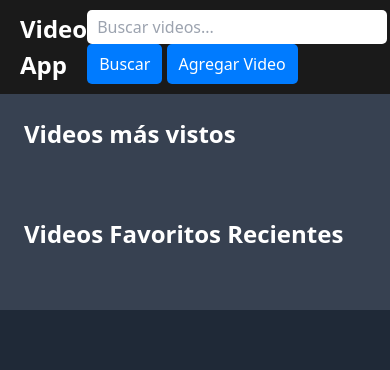
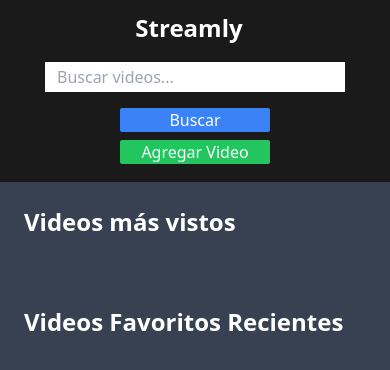
Before and after one commit to anthonyariasr/Video-App-Backend, a website: page frontend/index.html in a window 390 px wide. Drawn offline with Linux system fonts and the light colour scheme; no server answers.

Commit message:
responsive

```diff
--- a/frontend/index.html
+++ b/frontend/index.html
@@ -1,34 +1,34 @@
 <!DOCTYPE html>
-<html lang="en">
+<html lang="en" class="bg-gray-700">
 <head>
     <meta charset="UTF-8">
     <meta name="viewport" content="width=device-width, initial-scale=1.0">
-    <title>Video App</title>
+    <title>Streamly</title>
     <link rel="stylesheet" href="output.css">
     <link rel="stylesheet" href="styles.css">
 </head>
-<body class="bg-gray-800 text-white">
+<body class="bg-gray-800 text-white h-full">
 
     <!-- Barra de navegación -->
-    <nav>
+    <nav class="flex flex-col md:flex-row items-center justify-center md:justify-between">
         <div>
-            <h1 id="nav-home">Video App</h1>
+            <h1 id="nav-home" class="mb-4 mr-3 md:mb-0">Streamly</h1>
         </div>
-        <div>
-            <input type="text" id="search-bar" placeholder="Buscar videos...">
-            <button id="search-button" class="nav-button">Buscar</button>
-            <button id="nav-add-video" class="nav-button">Agregar Video</button>
+        <div class="flex flex-col md:flex-row items-center justify-center">
+            <input class="w-[300px] h-[30px] text-black p-3" type="text" id="search-bar" placeholder="Buscar videos...">
+            <button id="search-button" class="bg-blue-500 w-[150px] rounded-sm mt-4 my-2 cursor-pointer hover:bg-blue-600 md:my-0 md:mx-4">Buscar</button>
+            <button id="nav-add-video" class="bg-green-500 w-[150px] rounded-sm mb-2 cursor-pointer hover:bg-green-600 md:my-0">Agregar Video</button>
         </div>
     </nav>
 
     <!-- Sección Página de Inicio -->
-    <section id="home-section" class="p-6 bg-gray-700">
+    <section id="home-section" class="p-6 bg-gray-700 w-full">
         <h2 class="text-2xl font-bold mb-4 text-accent">Videos más vistos</h2>
-        <div id="top-videos-list" class="video-list"></div>
+        <div id="top-videos-list" class="video-list flex flex-col md:flex-row items-center justify-center md:justify-start"></div>
         </div>
 
         <h2 class="text-2xl font-bold mt-8 mb-4 text-accent">Videos Favoritos Recientes</h2>
-        <div id="favorite-videos-list" class="video-list">
+        <div id="favorite-videos-list" class="video-list flex flex-col md:flex-row items-center justify-center md:justify-start">
         </div>
     </section>
 
--- a/frontend/src/index.js
+++ b/frontend/src/index.js
@@ -137,9 +137,9 @@ function playVideo(videoId) {
             // Manejo del evento click para el botón de favoritos
             favoriteButton.onclick = () => toggleFavorite(video);
 
-           /* // Llamada para aumentar las reproducciones
+           // Llamada para aumentar las reproducciones
             fetch(`http://localhost:${PORT}/videos/${videoId}/views`, {
-                method: 'PUT',
+                method: 'PATCH',
                 headers: {
                     'Content-Type': 'application/json',
                 }
@@ -152,7 +152,7 @@ function playVideo(videoId) {
             })
             .catch(error => {
                 console.error("Error al aumentar las reproducciones:", error);
-            });*/
+            });
             })
             .catch(error => {
                 console.error("Error al cargar el video:", error);
--- a/frontend/styles.css
+++ b/frontend/styles.css
@@ -14,25 +14,6 @@ nav h1 {
     cursor: pointer;
 }
 
-#search-bar {
-    padding: 5px 10px;
-    width: 300px;
-    border: none;
-    border-radius: 5px;
-    margin-right: 10px;
-    color: #000000;
-    background-color: #ffffff;
-}
-
-.nav-button {
-    background-color: #007bff;
-    color: #ffffff;
-    border: none;
-    padding: 8px 12px;
-    border-radius: 5px;
-    cursor: pointer;
-    transition: background-color 0.3s ease;
-}
 
 .nav-button:hover {
     background-color: #0056b3;
```
Also changed, not shown: frontend/output.css, 1 other file.
